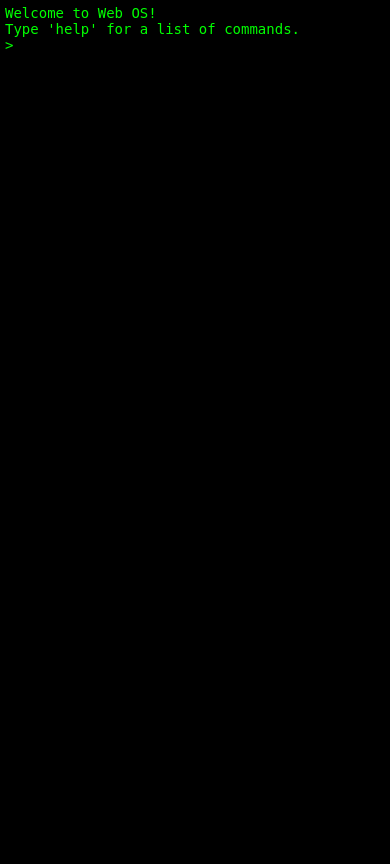
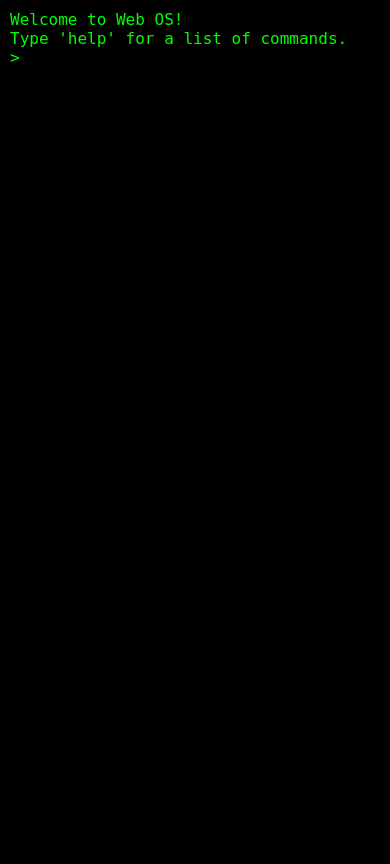
Before and after one commit to Andre-cmd-rgb/Web-OS, a Flask app: page / in a window 390 px wide. Before the commit the page ends 49 px from the top, so only its background shows below. Run offline with Flask 3, Linux system fonts and the light colour scheme.

Commit message:
Update styles.css

```diff
--- a/static/styles.css
+++ b/static/styles.css
@@ -5,63 +5,25 @@ body {
   color: lime;
   font-family: monospace;
   font-size: 16px;
-  overflow: hidden;
 }
 
 #terminal {
   padding: 10px;
   height: 100vh;
   overflow-y: auto;
-  overflow-x: hidden; /* Disable horizontal scrolling */
-  box-sizing: border-box;
-  word-wrap: break-word;
-  white-space: pre-wrap;
-  scrollbar-width: thin;
-  scrollbar-color: lime black;
 }
 
-#terminal::-webkit-scrollbar {
-  width: 8px;
-}
-
-#terminal::-webkit-scrollbar-thumb {
-  background-color: lime;
-}
-
-#terminal::-webkit-scrollbar-track {
-  background-color: black;
+#input-line {
+  outline: none;
+  display: inline;
+  caret-color: lime;
 }
 
 .prompt-line {
   display: flex;
   align-items: baseline;
-  margin-bottom: 4px;
-}
-
-#input-line {
-  outline: none;
-  display: inline-block;
-  caret-color: lime;
-  min-height: 1.4em;
-  flex-grow: 1;
-  -webkit-user-modify: read-write-plaintext-only;
-  white-space: pre-wrap; /* Wrap text properly */
-  word-wrap: break-word; /* Break long words to avoid overflow */
-  overflow-wrap: break-word; /* Handle text wrapping in all browsers */
 }
 
 #input-line:focus {
   outline: none;
 }
-
-@media (max-width: 768px) {
-  #terminal {
-    font-size: 14px;
-    padding: 5px;
-  }
-
-  #input-line {
-    font-size: 14px;
-    min-height: 1.6em;
-  }
-}
```
